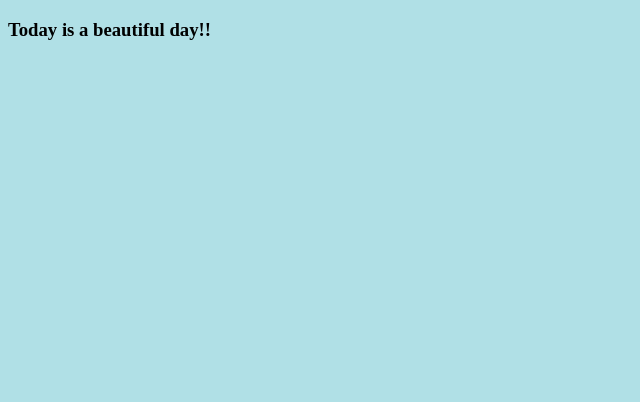
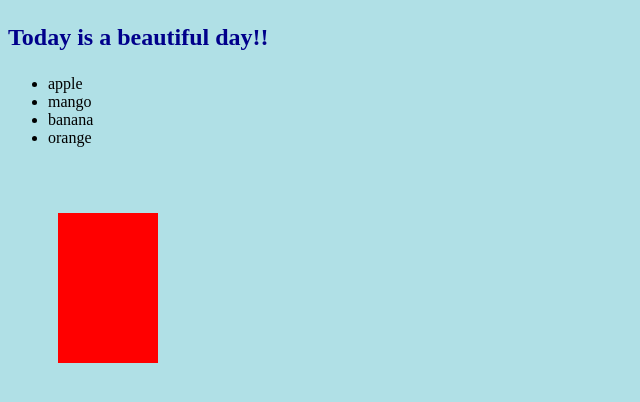
Before and after one commit to clarkdatalabs/derrida, a website: page views/index.html in a window 1280 px wide. Shown: the whole page, without its empty margins (0-640 px from the left). Drawn offline with nearby package versions, Linux system fonts and the light colour scheme.

Commit message:
neil's initial in

```diff
--- a/package.json
+++ b/package.json
@@ -15,7 +15,7 @@
     "angular-ui-router": "~0.2.11",
     "d3-fetch": "^1.1.2",
     "dat-gui": "latest",
-    "express": "^3.0.6",
+    "express": "^4.16.4",
     "path": "latest",
     "q": "latest",
     "sequelize": "latest",
--- a/views/index.html
+++ b/views/index.html
@@ -20,7 +20,7 @@
         });
 
 
-        /*
+
         d3.select('h3').style('color', 'darkblue');
         d3.select('h3').style('font-size', '24px');
 
@@ -34,24 +34,24 @@
 
         //Select SVG element
         var svg = d3.select('svg');
+
+        svg.attr('width',200)
+            .attr('height',200);
         //Create rectangle element inside SVG
-        svg.append('rect')
-        .attr('x', 50)
-        .attr('y', 50)
-        .attr('width', 200)
-        .attr('height', 100)
-        .attr('fill', 'green');
+        var greenRect = svg.append('rect')
+                            .attr('x', 50)
+                            .attr('y', 50)
+                            .attr('width', 200)
+                            .attr('height', 100)
+                            .attr('fill', 'green');
 
-        //Select SVG element
-        var svg = d3.select('svg');
-        //Create rectangle element inside SVG
-        svg.append('rect')
-        .attr('x', 50)
-        .attr('y', 50)
-        .attr('width', 200)
-        .attr('height', 100)
-        .attr('fill', 'green');
-        */
+        var redRect = greenRect.transition()
+                                .duration(5000)
+                                .ease(d3.easeBounce)
+                                .attr('fill', 'red')
+                                .attr('height', 200)
+                                .attr('width', 100);
+
 
     </script>
 
```
Also changed, not shown: 1 other file.
